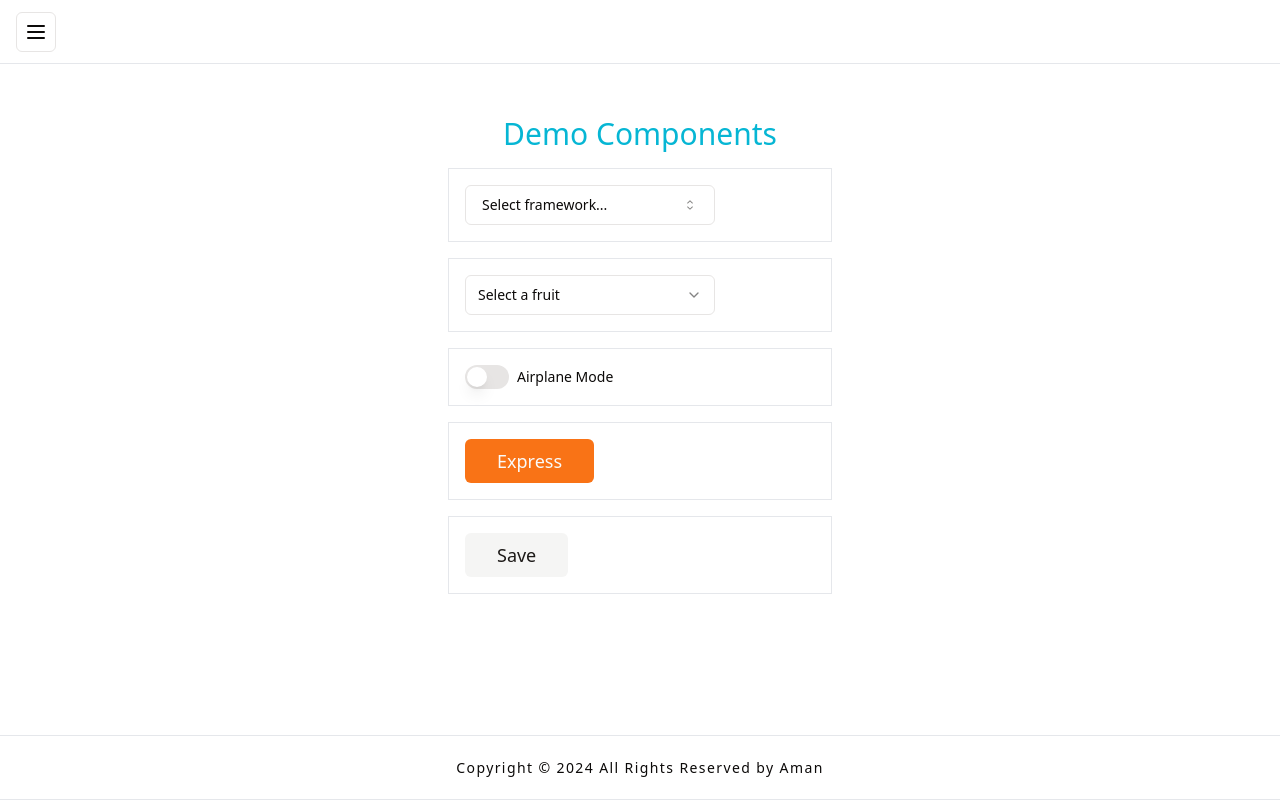
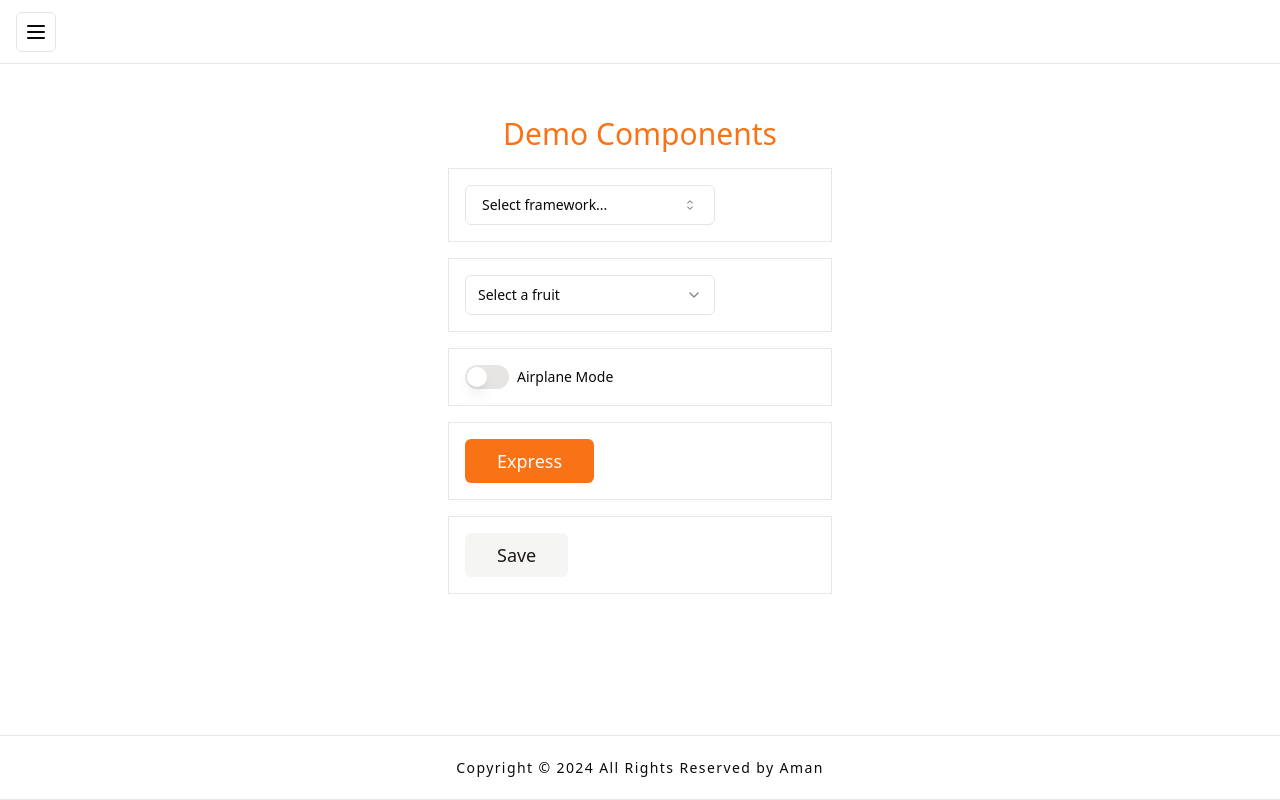
Before and after one commit to amanmavai/vite_csr_space, a React (Vite) app: page / in a window 1280 px wide. Built offline with nearby package versions, Linux system fonts and the light colour scheme.

Commit message:
Update heading color in Home component

```diff
--- a/src/App.tsx
+++ b/src/App.tsx
@@ -44,7 +44,7 @@ function NoMatch() {
 function Home() {
   return (
     <div className="mt-8 flex flex-col items-center gap-4 ">
-      <h2 className="text-3xl text-cyan-500">Demo Components</h2>
+      <h2 className="text-3xl text-primary">Demo Components</h2>
       {/* Placeholders for components */}
       <div className="w-96 border border-gray-200 p-4 text-justify">
         <ComboboxWrapper />
```
